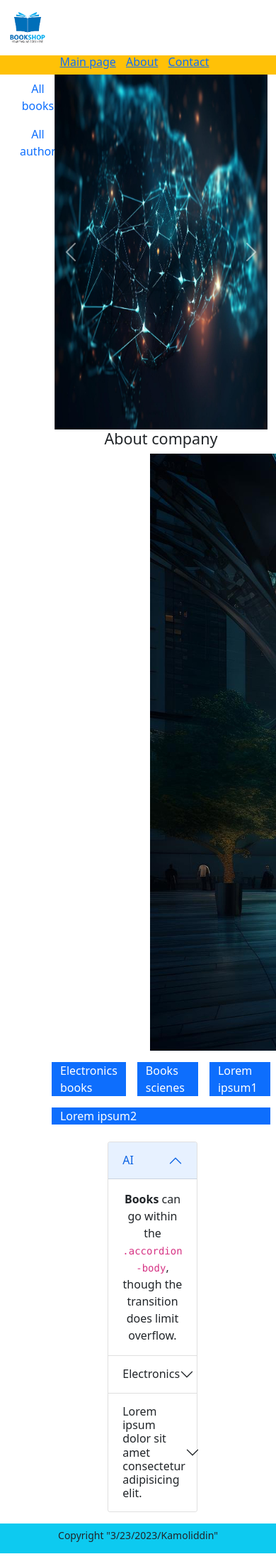
After one commit to kamoliddinnasirov/world_books, a Django app: page /about/ in a window 390 px wide; the page is wider, and only the part inside the window is pictured. The commit adds this page. Shown: that part at 71% size. Run offline with Django 4.2, Linux system fonts and the light colour scheme; some libraries are stand-ins or nearby versions.

Commit message:
add about, contact

```diff
--- a/catalog/urls.py
+++ b/catalog/urls.py
@@ -10,4 +10,6 @@ urlpatterns = [
     path("<int:pk>/books/", views.BookDetailView.as_view(), name="book-detail"),
     path("authors/", views.AuthorListView.as_view(), name="author-list"),
     path("authors/<int:pk>/", views.AuthorDetailView.as_view(), name="author-detail"),
+    path("about/", views.about, name="about"),
+    path("contact/", views.contact, name="contact"),
 ]
--- a/catalog/views.py
+++ b/catalog/views.py
@@ -44,3 +44,36 @@ class AuthorListView(ListView):
 class AuthorDetailView(DetailView):
     model = Author
     template_name = "author_detail.html"
+
+
+
+def about(request):
+    text_head = "About company"
+    name = "United International Company"
+    rab1 = "Electronics books"
+    rab2 = "Books scienes"
+    rab3 = "Lorem ipsum1"
+    rab4 = "Lorem ipsum2"
+    context = {"text_head" : text_head, "name" : name,
+               "rab1" : rab1, "rab2" : rab2,
+               "rab3" : rab3, "rab4" : rab4,
+               }
+
+    return render(request, "about.html", context)
+
+
+def contact(request):
+    text_head = "Contact"
+    name = "United International Company"
+    address = "A.Navoiy 204"
+    tel = "91-783-17-70"
+    email = "kamoliddinnasirov@mail.ru"
+    context = {
+        "text_head" : text_head,
+        "name" : name,
+        "address" : address,
+        "tel" : tel,
+        "email" : email
+    }
+
+    return render(request, "contact.html", context)
--- /dev/null
+++ b/templates/about.html
@@ -0,0 +1,102 @@
+{% extends "layouts/base.html" %}
+<head>
+    {% load static%}
+</head>
+{% block content %}
+<div class="container">
+    <div id="carouselExampleControls" class="carousel slide" data-bs-ride="carousel">
+        <div class="carousel-inner">
+            <div class="carousel-item active">
+                <img src="{% static 'images/about1.jpg' %}" alt="about" style="height: 500px;" class="d-block w-100">
+                <div class="carousel-caption d-none d-md-block">
+                    <h2 class="text-white">AI</h2>
+                    <h3 class="text-white" >{{rab1}}</h3>
+                </div>
+            </div>
+
+            <div class="carousel-item">
+                <img src="{% static 'images/about2.jpg' %}" alt="about2" style="height: 500px;" class="d-block w-100">
+                <div class="carousel-caption d-none d-md-block">
+                    <h2 class="text-white" >Electronics</h2>
+                    <h3 class="text-white">{{rab2}}</h3>
+                </div>
+            </div>
+        </div>
+        <button class="carousel-control-prev" type="button" data-bs-target="#carouselExampleControls"
+    data-bs-slide="prev">
+        <span class="carousel-control-prev-icon" aria-hidden="true"></span>
+        <span class="visually-hidden">Previous</span>
+    </button>
+    <button class="carousel-control-next" type="button" data-bs-target="#carouselExampleControls"
+    data-bs-slide="next">
+        <span class="carousel-control-next-icon" aria-hidden="true"></span>
+        <span class="visually-hidden">Next</span>
+    </button>
+    </div>
+</div>
+
+<div class="container-fluid">
+    <h4 class="text-cente">{{text_head}}</h4>
+    <div class="row my-2 text-center">
+        <div class="col-5"></div>
+        <div class="col-1 text-center" >
+            <img src="{% static 'images/about3.jpg' %}" alt="rasm3">
+        </div>
+        <div class="col-5"></div>
+    </div>
+    <div class="row my-2 text-white text-start">
+        <div class="col mx-2 my-2 bg-primary">{{rab1}}</div>
+        <div class="col mx-2 my-2 bg-primary">{{rab2}}</div>
+        <div class="col mx-2 my-2 bg-primary">{{rab3}}</div>
+        <div class="col mx-2 my-2 bg-primary">{{rab4}}</div>
+    </div>
+</div>
+
+<div class="row my-2 text-center">
+    <div class="col-3"></div>
+    <div class="col-6 text-center">
+
+        <div class="accordion" id="accordionExample">
+            <div class="accordion-item">
+              <h2 class="accordion-header" id="headingOne">
+                <button class="accordion-button" type="button" data-bs-toggle="collapse"
+                data-bs-target="#collapseOne" aria-expanded="true" aria-controls="collapseOne">
+                  AI
+                </button>
+              </h2>
+              <div id="collapseOne" class="accordion-collapse collapse show" aria-labelledby="headingOne" data-bs-parent="#accordionExample">
+                <div class="accordion-body">
+                  <strong>Books</strong> can go within the <code>.accordion-body</code>, though the transition does limit overflow.
+                </div>
+              </div>
+            </div>
+            <div class="accordion-item">
+              <h2 class="accordion-header" id="headingTwo">
+                <button class="accordion-button collapsed" type="button" data-bs-toggle="collapse" data-bs-target="#collapseTwo" aria-expanded="false" aria-controls="collapseTwo">
+                  Electronics
+                </button>
+              </h2>
+              <div id="collapseTwo" class="accordion-collapse collapse" aria-labelledby="headingTwo" data-bs-parent="#accordionExample">
+                <div class="accordion-body">
+                  <strong>This is the second item's accordion body.</strong> It is hidden by default, until the collapse plugin adds the appropriate classes that we use to style each element. These classes control the overall appearance, as well as the showing and hiding via CSS transitions. You can modify any of this with custom CSS or overriding our default variables. It's also worth noting that just about any HTML can go within the <code>.accordion-body</code>, though the transition does limit overflow.
+                </div>
+              </div>
+            </div>
+            <div class="accordion-item">
+              <h2 class="accordion-header" id="headingThree">
+                <button class="accordion-button collapsed" type="button" data-bs-toggle="collapse" data-bs-target="#collapseThree" aria-expanded="false" aria-controls="collapseThree">
+                  Lorem ipsum dolor sit amet consectetur adipisicing elit.
+                </button>
+              </h2>
+              <div id="collapseThree" class="accordion-collapse collapse" aria-labelledby="headingThree" data-bs-parent="#accordionExample">
+                <div class="accordion-body">
+                  <strong>This is the third item's accordion body.</strong> It is hidden by default, until the collapse plugin adds the appropriate classes that we use to style each element. These classes control the overall appearance, as well as the showing and hiding via CSS transitions. You can modify any of this with custom CSS or overriding our default variables. It's also worth noting that just about any HTML can go within the <code>.accordion-body</code>, though the transition does limit overflow.
+                </div>
+              </div>
+            </div>
+          </div>
+
+    </div>
+    <div class="col-3"></div>
+</div>
+{% endblock content%}
--- a/templates/layouts/base.html
+++ b/templates/layouts/base.html
@@ -22,7 +22,7 @@
             <div class="row bg-warning text-center" >
                 <h6>
                     <a style="padding-right: 10px;" href="{% url 'index' %}">Main page</a>
-                    <a style="padding-right: 10px;" href="{% url 'index' %}">About</a>
+                    <a style="padding-right: 10px;" href="{% url 'about' %}">About</a>
                     <a style="padding-right: 10px;" href="{% url 'index' %}">Contact</a>
                 </h6>
             </div>
```
Also changed, not shown: static/images/about1.jpg (added), static/images/about2.jpg (added), static/images/about3.jpg (added).
